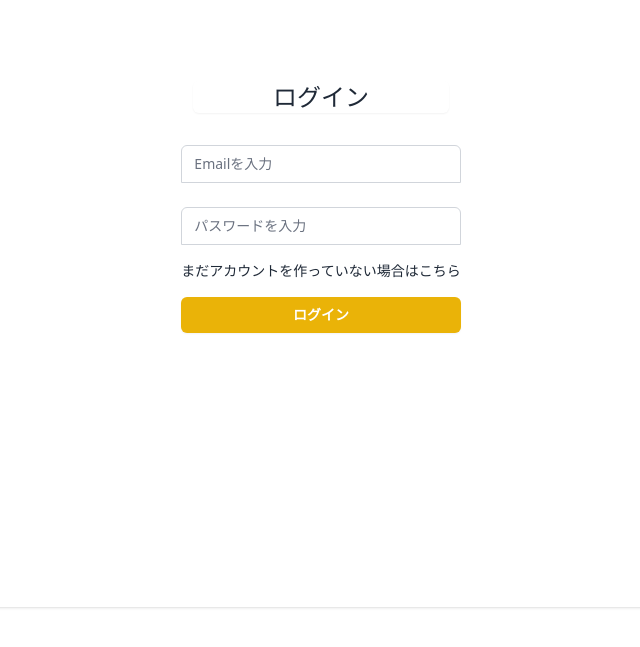
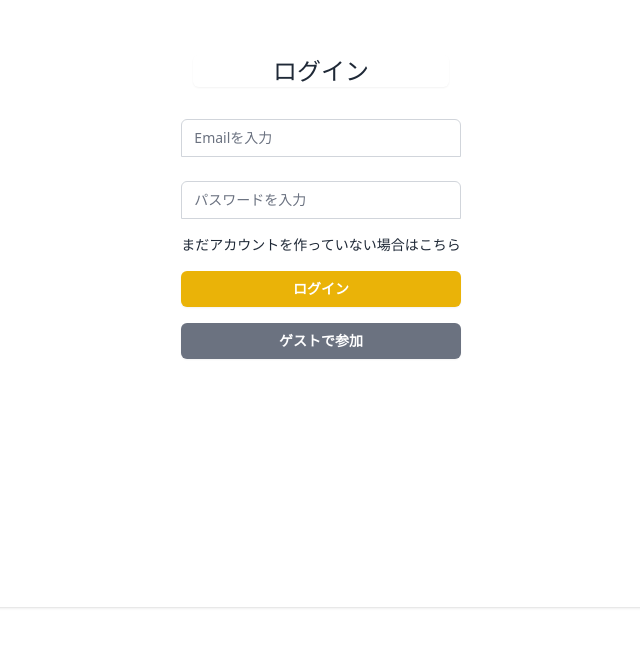
Before and after one commit to Fukuemon/Gourmet-AR-app, a Next.js app: page / in a window 1280 px wide. Shown: the part 193-840 px from the top of the page, without its empty margins (319-959 px from the left). Built offline with nearby package versions, Linux system fonts and the light colour scheme; no server answers.

Commit message:
⚡️ Authコンポーネントでゲストログインを可能に
ゲストで参加ボタンを押すことで、事前に作っていたテストユーザーでログインできるようにした

```diff
--- a/components/Auth.tsx
+++ b/components/Auth.tsx
@@ -21,6 +21,8 @@ const Auth: React.FC = () => {
   const router = useRouter(); //useRouterをインポート(ルーティングの機能)
   const isLoadingAuth = useSelector(selectIsLoadingAuth); // 認証ローディングが行われているかどうかのステートを取得
   const dispatch: AppDispatch = useDispatch(); //useDispatchを使い、アクションを発行できるdispatch関数を取得
+  const GUEST_EMAIL = "user2@gmail.com";
+  const GUEST_PASSWORD = "YOSIKAWA";
 
   return (
     <Formik
@@ -157,6 +159,23 @@ const Auth: React.FC = () => {
               >
                 {isLogin ? "ログイン" : "新規作成"}
               </button>
+              <button
+                onClick={async () => {
+                  await dispatch(fetchCredStart());
+                  await dispatch(
+                    fetchAsyncLogin({
+                      email: GUEST_EMAIL,
+                      password: GUEST_PASSWORD,
+                    })
+                  );
+                  await dispatch(fetchAsyncGetMyProf());
+                  router.push("/post-page");
+                  await dispatch(fetchCredEnd());
+                }}
+                className="flex w-full justify-center mt-4 rounded-md bg-gray-500 px-3 py-1.5 text-sm font-semibold leading-6 text-white shadow-sm hover:bg-gray-700 focus-visible:outline focus-visible:outline-2 focus-visible:outline-offset-2 focus-visible:outline-gray-600"
+              >
+                ゲストで参加
+              </button>
             </div>
           </form>
         </div>
```
